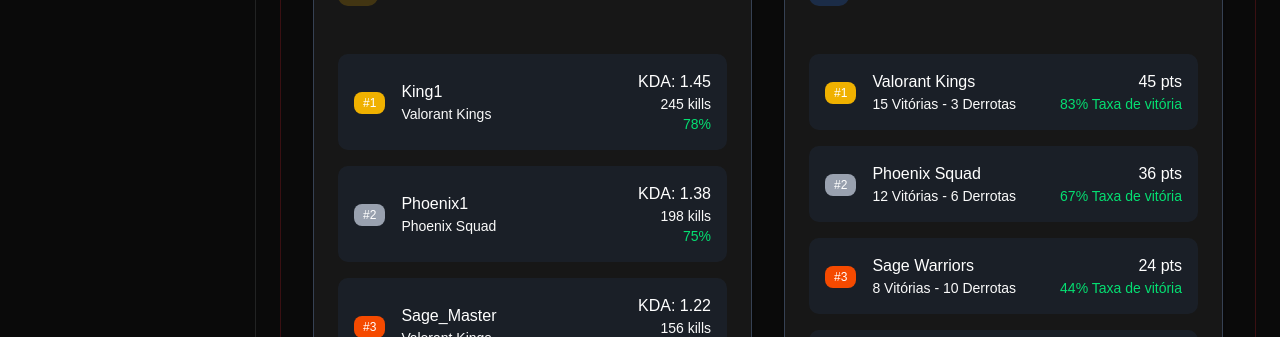
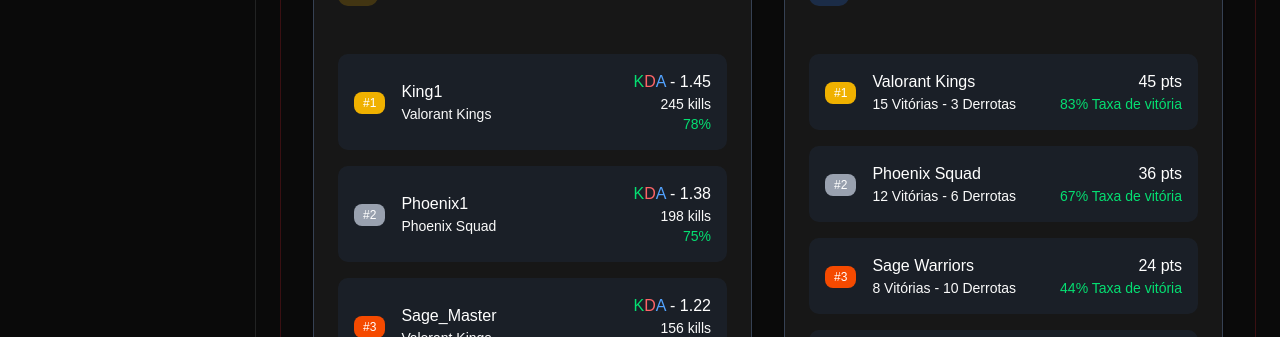
Before and after one commit to Pedroooxx/frontend-grupo-a-cce, a Next.js app: page /dashboard/estatisticas in a window 1280 px wide. Shown: the part 463-800 px from the top of the page. Built offline with nearby package versions, Linux system fonts and the light colour scheme.

Commit message:
feat: add KillsTooltipContent component and integrate it into PlayerStatsDisplay

```diff
--- /dev/null
+++ b/src/components/statistics/KillsTooltipContent.tsx
@@ -0,0 +1,10 @@
+type Props = {
+  kills: number;
+}
+export const KillsTooltipContent = ({ kills }: Props) => {
+  return (
+    <div>
+      <p>Quantidade de jogadores <span className="text-pink-400">adversários</span> eliminados: <span className="text-pink-400">{kills}</span> </p>
+    </div>
+  );
+}
--- a/src/components/statistics/PlayerStatsDisplay.tsx
+++ b/src/components/statistics/PlayerStatsDisplay.tsx
@@ -1,5 +1,6 @@
 import { Tooltip } from '@/components/ui/Tooltip';
 import { KDATooltipContent } from './KDATooltipContent';
+import { KillsTooltipContent } from './KillsTooltipContent';
 
 interface PlayerStatsDisplayProps {
   kda: string;
@@ -11,10 +12,20 @@ export const PlayerStatsDisplay = ({ kda, kills, winRate }: PlayerStatsDisplayPr
   return (
     <div className="text-right">
       <Tooltip content={<KDATooltipContent />}>
-        <p className="text-white font-medium cursor-help">KDA: {kda}</p>
+        <p className="text-white font-medium cursor-help">
+
+          <span className="text-green-400">K</span>
+          <span className="text-red-400">D</span>
+          <span className="text-blue-400">A </span>
+          - {kda}</p>
       </Tooltip>
-      <p className="dashboard-text-muted text-sm">{kills} kills</p>
-      <p className="text-green-400 text-sm">{winRate}</p>
-    </div>
+      <Tooltip content={<KillsTooltipContent kills={kills} />}>
+        <p className="dashboard-text-muted text-sm">{kills} kills</p>
+      </Tooltip>
+
+      <Tooltip content={<span className='text-green-400'>Taxa de vitória</span>}>
+        <p className="text-green-400 text-sm">{winRate}</p>
+      </Tooltip>
+    </div >
   );
 };
```
